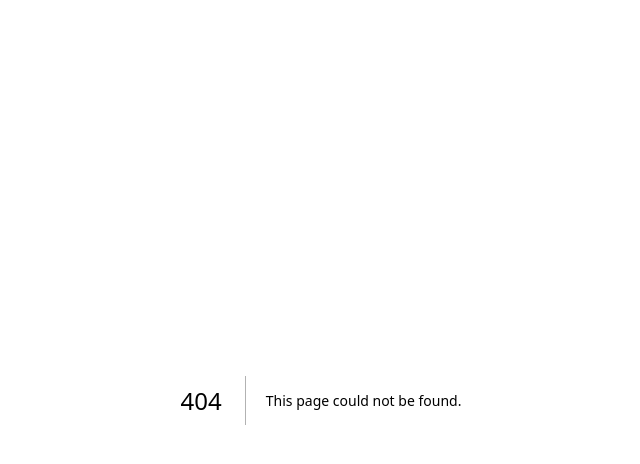
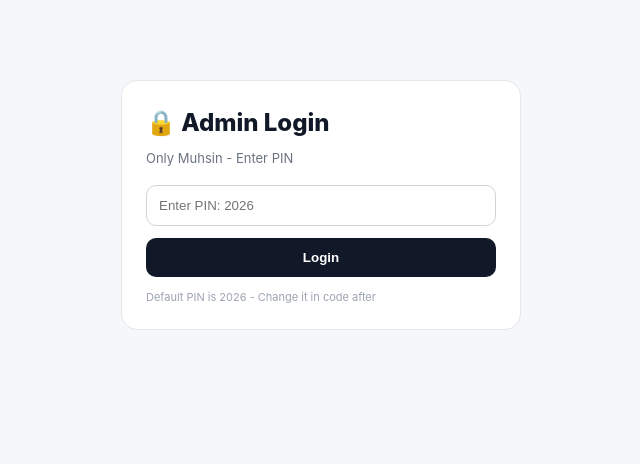
Before and after one commit to muhsinswaleh69-max/KejaConnect, a Next.js app: page /admin in a window 1280 px wide. Before the commit this address had no page. Shown: the top 464 px of the page, without its empty margins (319-959 px from the left). Built offline with nearby package versions, Linux system fonts and the light colour scheme.

Commit message:
Create page.tsx

```diff
--- /dev/null
+++ b/app/admin/page.tsx
@@ -0,0 +1,64 @@
+"use client"
+import { useState } from "react"
+
+export default function Admin() {
+  const [pin, setPin] = useState("")
+  const [logged, setLogged] = useState(false)
+  const ADMIN_PIN = "2026" // Change this to your own PIN later
+
+  const kejas = [
+    { id: 1, title: "2 Bedroom - Ekero", rent: 8000, mpesa: "0722545678", tenant: "Not Booked", yourCut: 1600, toLandlord: 6400, status: "Listed" },
+    { id: 2, title: "Single - Shibale", rent: 3500, mpesa: "0712345678", tenant: "John - 0711xxx", yourCut: 700, toLandlord: 2800, status: "Paid - Awaiting Payout" },
+    { id: 3, title: "Bedsitter - Complex", rent: 5500, mpesa: "0798765432", tenant: "Not Booked", yourCut: 1100, toLandlord: 4400, status: "Listed" },
+  ]
+
+  if (!logged) {
+    return (
+      <div style={{maxWidth:'400px', margin:'80px auto', background:'white', padding:'24px', borderRadius:'16px', border:'1px solid #e5e7eb'}}>
+        <h2 style={{fontWeight:800, marginBottom:'8px'}}>🔒 Admin Login</h2>
+        <p style={{fontSize:'13px', color:'#6b7280', marginBottom:'16px'}}>Only Muhsin - Enter PIN</p>
+        <input
+          type="password"
+          placeholder="Enter PIN: 2026"
+          value={pin}
+          onChange={e=>setPin(e.target.value)}
+          style={{width:'100%', padding:'12px', borderRadius:'10px', border:'1px solid #d1d5db', marginBottom:'12px'}}
+        />
+        <button
+          onClick={()=> pin === ADMIN_PIN ? setLogged(true) : alert("Wrong PIN!")}
+          style={{width:'100%', background:'#111827', color:'white', padding:'12px', borderRadius:'10px', border:0, fontWeight:700, cursor:'pointer'}}
+        >
+          Login
+        </button>
+        <p style={{fontSize:'11px', color:'#9ca3af', marginTop:'12px'}}>Default PIN is 2026 - Change it in code after</p>
+      </div>
+    )
+  }
+
+  const totalYourCut = kejas.reduce((s,k)=> s + k.yourCut, 0)
+
+  return (
+    <div style={{maxWidth:'1100px', margin:'0 auto', padding:'20px 16px'}}>
+      <div style={{display:'flex', justifyContent:'space-between', alignItems:'center', marginBottom:'20px'}}>
+        <h1 style={{fontWeight:800}}>Admin Dashboard</h1>
+        <button onClick={()=>setLogged(false)} style={{padding:'8px 14px', borderRadius:'8px', border:'1px solid #e5e7eb', background:'white', cursor:'pointer'}}>Logout</button>
+      </div>
+
+      <div style={{display:'grid', gridTemplateColumns:'repeat(3,1fr)', gap:'12px', marginBottom:'20px'}}>
+        <div style={{background:'white', padding:'16px', borderRadius:'12px', border:'1px solid #e5e7eb'}}><div style={{fontSize:'12px', color:'#6b7280'}}>Total Listings</div><div style={{fontSize:'20px', fontWeight:800}}>{kejas.length}</div></div>
+        <div style={{background:'white', padding:'16px', borderRadius:'12px', border:'1px solid #e5e7eb'}}><div style={{fontSize:'12px', color:'#6b7280'}}>Your 20% Potential</div><div style={{fontSize:'20px', fontWeight:800, color:'#16a34a'}}>KSh {totalYourCut}</div></div>
+        <div style={{background:'white', padding:'16px', borderRadius:'12px', border:'1px solid #e5e7eb'}}><div style={{fontSize:'12px', color:'#6b7280'}}>To Payout Landlords</div><div style={{fontSize:'20px', fontWeight:800}}>KSh {kejas.reduce((s,k)=>s+k.toLandlord,0)}</div></div>
+      </div>
+
+      {kejas.map(k=>(
+        <div key={k.id} style={{background:'white', padding:'16px', borderRadius:'12px', border:'1px solid #e5e7eb', marginBottom:'12px'}}>
+          <div style={{display:'flex', justifyContent:'space-between'}}>
+            <div><b>{k.title}</b><div style={{fontSize:'13px', color:'#6b7280'}}>Rent KSh {k.rent} • M-Pesa {k.mpesa}</div><div style={{fontSize:'13px'}}>Tenant: {k.tenant} • Status: {k.status}</div></div>
+            <div style={{textAlign:'right'}}><div style={{fontSize:'12px'}}>Your Cut</div><div style={{fontWeight:800, color:'#16a34a'}}>KSh {k.yourCut}</div><div style={{fontSize:'12px', marginTop:'6px'}}>To Landlord</div><div style={{fontWeight:800}}>KSh {k.toLandlord}</div></div>
+          </div>
+          <button style={{marginTop:'12px', background:'#2563eb', color:'white', border:0, padding:'8px 12px', borderRadius:'8px', cursor:'pointer'}}>Mark as Paid to Landlord M-Pesa</button>
+        </div>
+      ))}
+    </div>
+  )
+}
```
